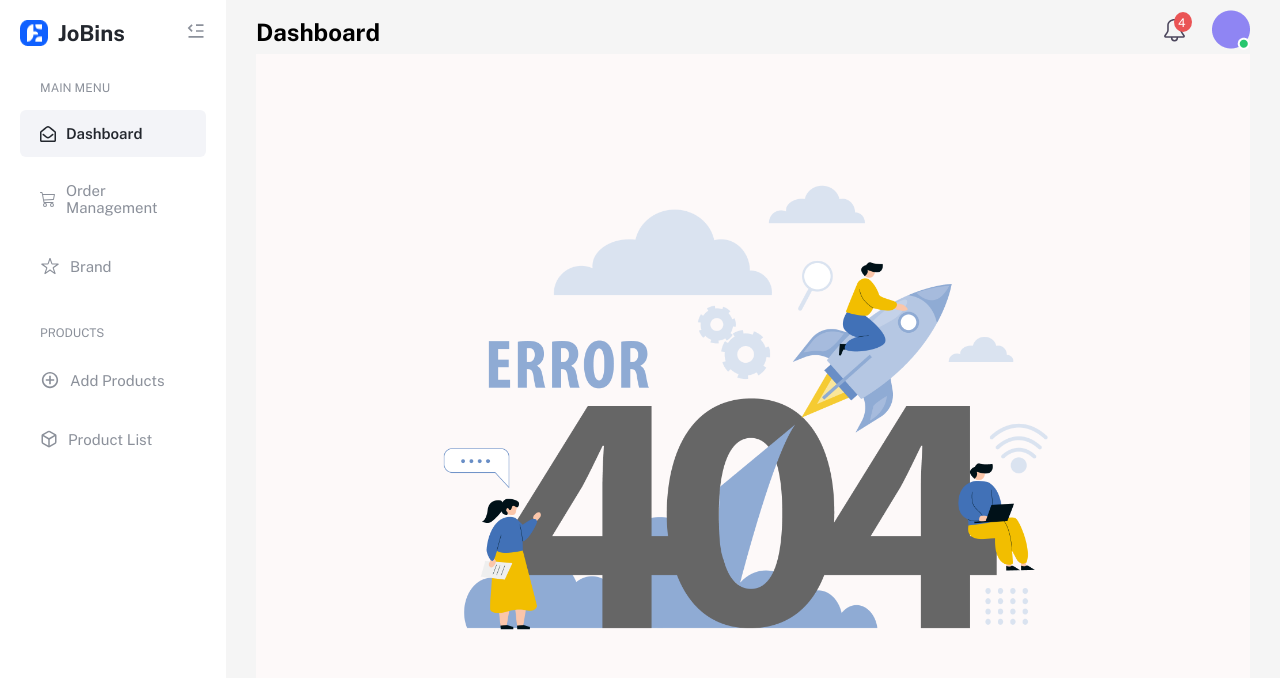
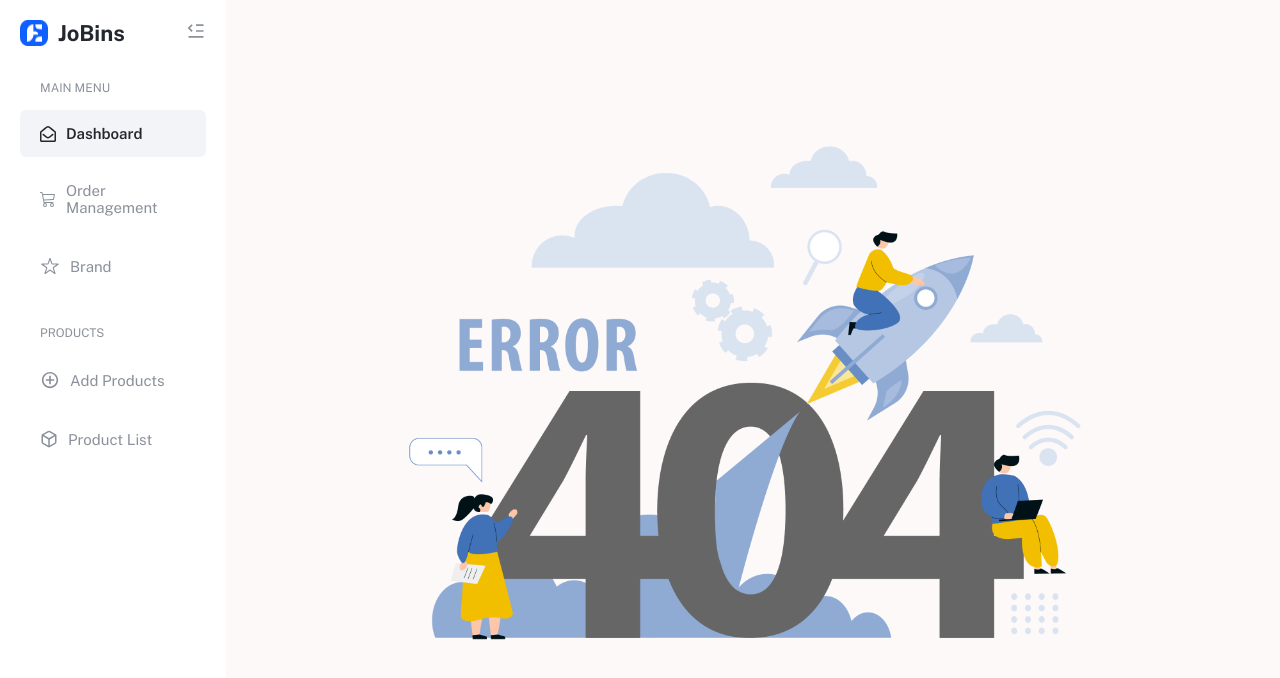
Before and after one commit to sanishkarkee/jobins-frontend-challenge, a React (Vite) app: page /brand in a window 1280 px wide. Shown: the top 678 px of the page. Built offline with nearby package versions, Linux system fonts and the light colour scheme.

Commit message:
Table ongoing

```diff
--- a/src/pages/Error404.jsx
+++ b/src/pages/Error404.jsx
@@ -5,13 +5,7 @@ const Error404 = () => {
   return (
     <>
       <div className='error-message-content'>
-        <div className='inner'>
-          <Header />
-
-          <div className='img-wrapper'>
-            <img src='/assets/error/error.png' alt='' />
-          </div>
-        </div>
+        <img src='/assets/error/error.png' alt='' />
       </div>
     </>
   );
--- a/src/style.scss
+++ b/src/style.scss
@@ -97,16 +97,8 @@ $content-back: #f5f5f5;
 // --------------------------<Error404/> Component------------------------
 
 .error-message-content {
-  // width: 100%;
-  // height: 100vh;
-  // overflow: hidden;
-  // background: #fdf9f9;
-  .inner {
-    padding: 10px 30px;
-
-    .img-wrapper {
   width: 100%;
-      height: 90vh;
+  height: 100vh;
   overflow: hidden;
   background: #fdf9f9;
 
@@ -114,8 +106,6 @@ $content-back: #f5f5f5;
     width: 100%;
     height: 100%;
     object-fit: contain;
-      }
-    }
   }
 }
 
```
Lines whose indentation alone changed are shown as unchanged.
